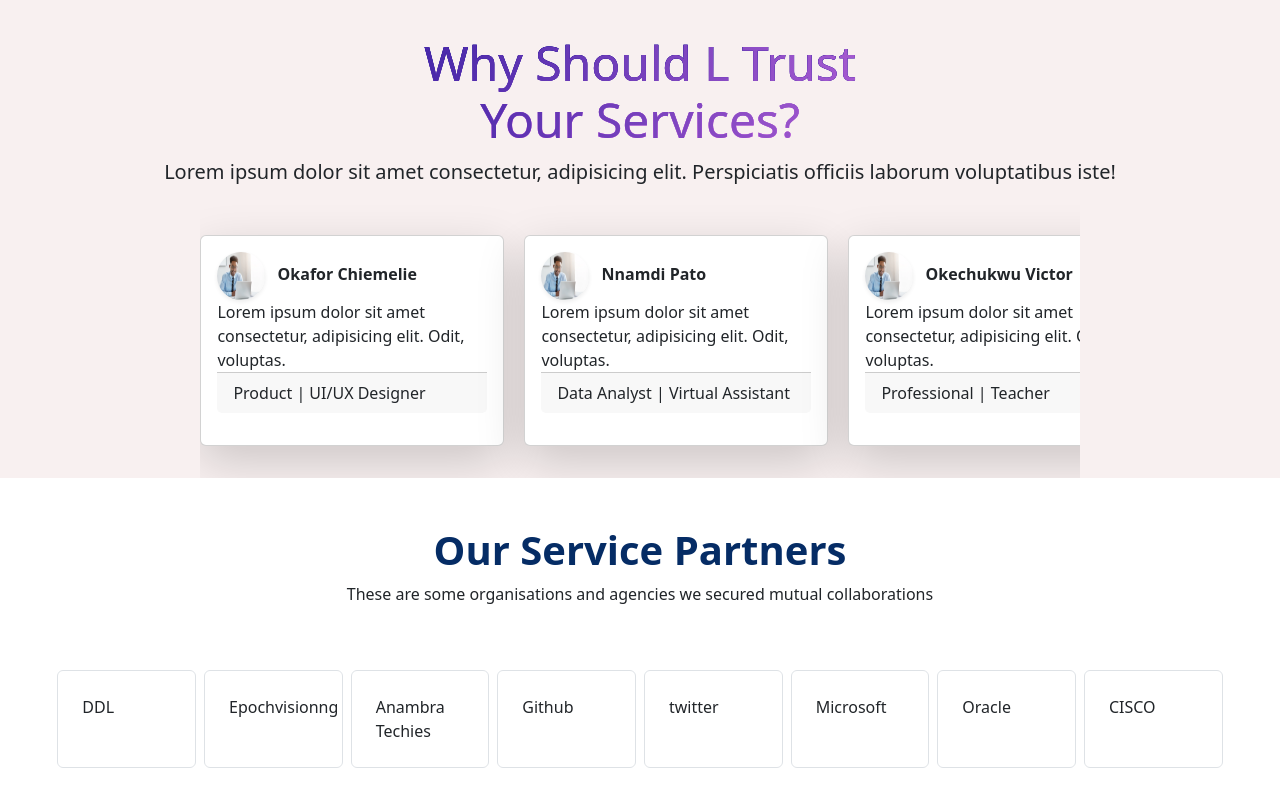
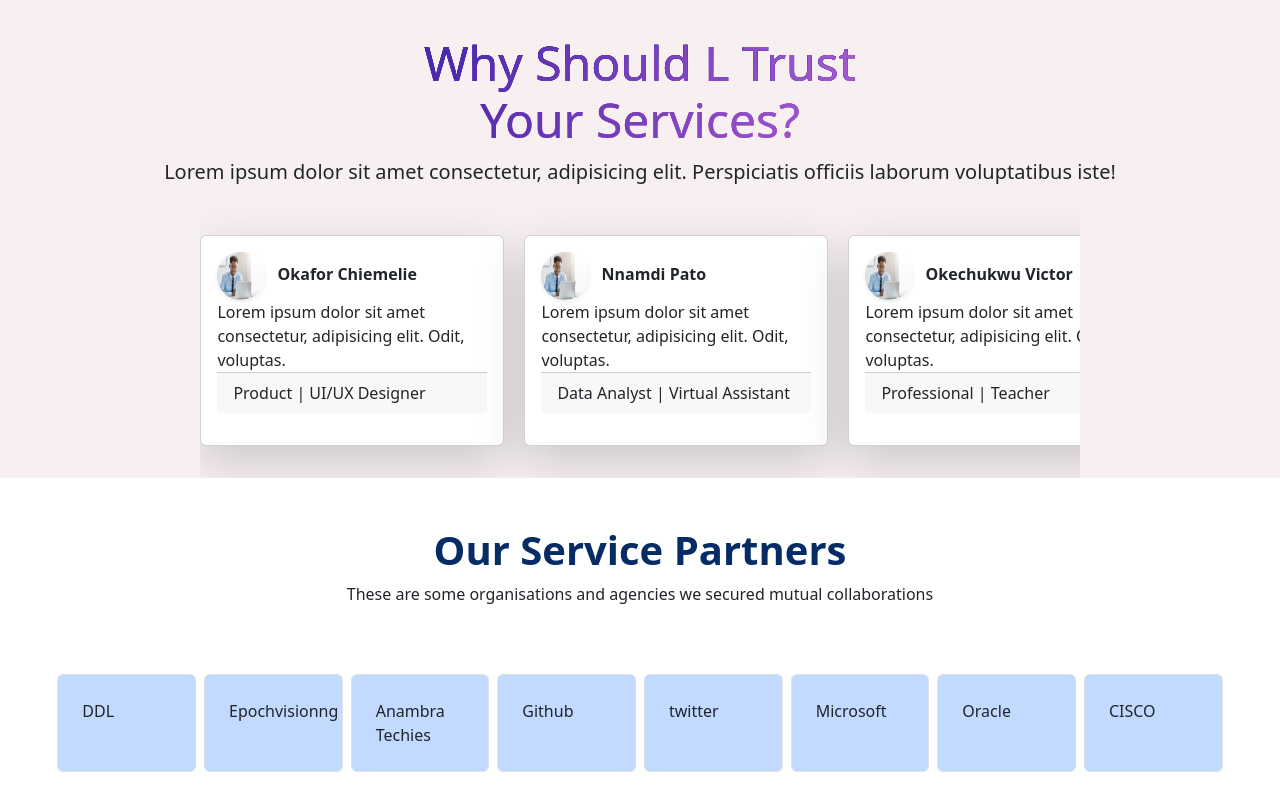
Before and after one commit to epochvisionng/epochvisionng.github.io, a plain HTML site: page index.html in a window 1280 px wide. Shown: the part 3112-3912 px from the top of the page. Drawn offline with Linux system fonts and the light colour scheme; files whose address does not match are found by name.

Commit message:
secondcom+

```diff
--- a/index.html
+++ b/index.html
@@ -354,14 +354,14 @@
         </p>
         </div>
         <div class="partners col-11 col-lg-11 m-auto mb-4">
-            <div class="brands border  gap-3 p-4 rounded mx-1">DDL</div>
-            <div class="brands border  gap-3 p-4 rounded mx-1">Epochvisionng</div>
-            <div class="brands border  gap-3 p-4 rounded mx-1">Anambra Techies</div>
-            <div class="brands border  gap-3 p-4 rounded mx-1">Github</div>
-            <div class="brands border  gap-3 p-4 rounded mx-1">twitter</div>
-            <div class="brands border  gap-3 p-4 rounded mx-1">Microsoft</div>
-            <div class="brands border  gap-3 p-4 rounded mx-1">Oracle</div>
-            <div class="brands border  gap-3 p-4 rounded mx-1">CISCO</div>
+            <div class="brands border  gap-3 p-4 rounded m-1 bg-primary bg-opacity-25">DDL</div>
+            <div class="brands border  gap-3 p-4 rounded m-1 bg-primary bg-opacity-25">Epochvisionng</div>
+            <div class="brands border  gap-3 p-4 rounded m-1 bg-primary bg-opacity-25">Anambra Techies</div>
+            <div class="brands border  gap-3 p-4 rounded m-1 bg-primary bg-opacity-25">Github</div>
+            <div class="brands border  gap-3 p-4 rounded m-1 bg-primary bg-opacity-25">twitter</div>
+            <div class="brands border  gap-3 p-4 rounded m-1 bg-primary bg-opacity-25">Microsoft</div>
+            <div class="brands border  gap-3 p-4 rounded m-1 bg-primary bg-opacity-25">Oracle</div>
+            <div class="brands border  gap-3 p-4 rounded m-1 bg-primary bg-opacity-25">CISCO</div>
         </div>
     </section>
 
```
